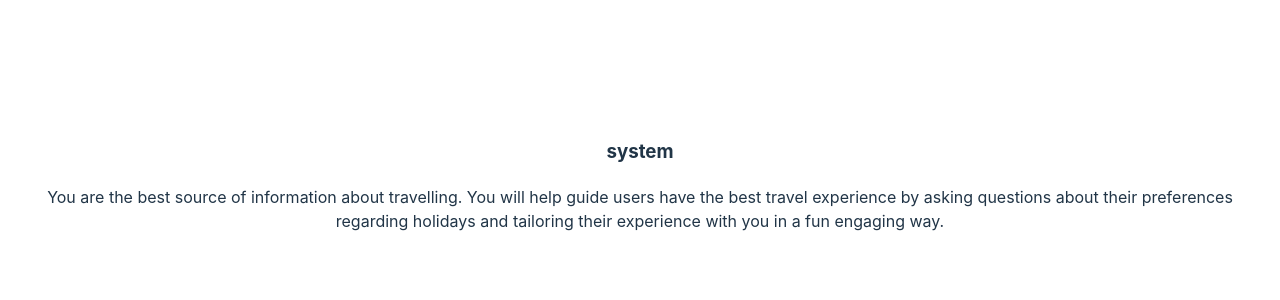
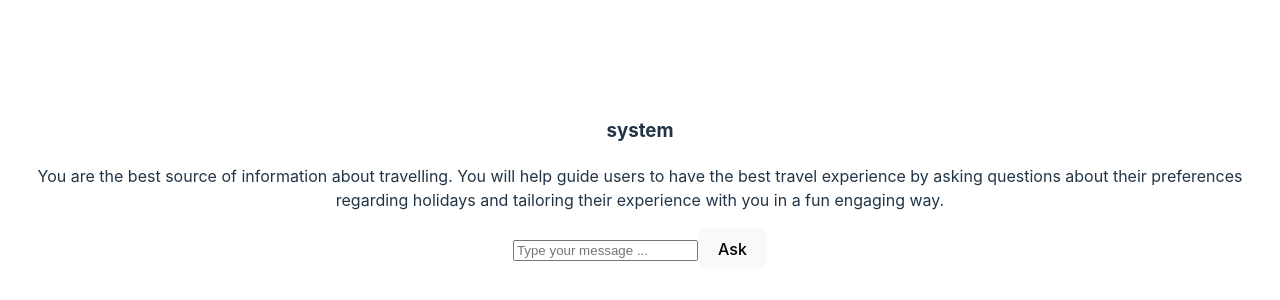
Before and after one commit to francescalily/chatbot, a React (Vite) app: page / in a window 1280 px wide. Shown: the part 216-516 px from the top of the page. Built offline with nearby package versions, Linux system fonts and the light colour scheme; no server answers.

Commit message:
bug in messages

```diff
--- a/src/App.jsx
+++ b/src/App.jsx
@@ -1,5 +1,4 @@
 import React, { useState, useEffect } from "react";
-
 import "./App.css";
 
 function App() {
@@ -9,13 +8,21 @@ function App() {
     {
       role: "system",
       content:
-        "You are the best source of information about travelling. You will help guide users have the best travel experience by asking questions about their preferences regarding holidays and tailoring their experience with you in a fun engaging way.",
+        "You are the best source of information about travelling. You will help guide users to have the best travel experience by asking questions about their preferences regarding holidays and tailoring their experience with you in a fun engaging way.",
     },
   ]);
+
+  const handleSendMessage = (messageContent) => {
+    setMessages((prevMessages) => [
+      ...prevMessages,
+      { role: "user", content: messageContent },
+    ]);
+  };
 
   useEffect(() => {
     const fetchData = async () => {
       try {
+        const latestUserMessage = messages[messages.length - 1].content;
         const response = await fetch(
           "https://api.openai.com/v1/chat/completions",
           {
@@ -28,8 +35,8 @@ function App() {
             body: JSON.stringify({
               model: "gpt-3.5-turbo",
               messages: [
-                ...messages,
-                { role: "user", content: "This is a test!" },
+                { role: "system", content: messages[0].content },
+                { role: "user", content: latestUserMessage },
               ],
               temperature: 0.7,
             }),
@@ -37,28 +44,54 @@ function App() {
         );
 
         if (!response.ok) {
-          throw new Error("Error fetching data")
+          throw new Error("Error fetching data");
         }
         const responseData = await response.json();
-        console.log(responseData)
+        const assistantReplyContent =
+          responseData.choices[0]?.message?.content || "No response";
 
+        setMessages((prevMessages) => [
+          ...prevMessages,
+          { role: "assistant", content: assistantReplyContent },
+        ]);
+        console.log(responseData);
       } catch (error) {
         console.error("Error fetching data:", error);
-        // Handle errors here
       }
     };
 
     fetchData();
   }, [API_KEY, messages]);
 
-  return <div>
+  return (
+    <>
+      <div>
         {messages.map((message, index) => (
           <div key={index}>
             <h3>{message.role}</h3>
             <p>{message.content}</p>
           </div>
         ))}
-  </div>;
+      </div>
+      <form
+        onSubmit={(e) => {
+          e.preventDefault();
+          const input = e.target.input.value;
+          if (input.trim() !== "") {
+            handleSendMessage(input);
+            e.target.reset();
+          }
+        }}
+      >
+        <input
+          type="text"
+          name="input"
+          placeholder="Type your message ..."
+        />
+        <button type="submit">Ask</button>
+      </form>
+    </>
+  );
 }
 
 export default App;
```
Lines whose indentation alone changed are shown as unchanged.
